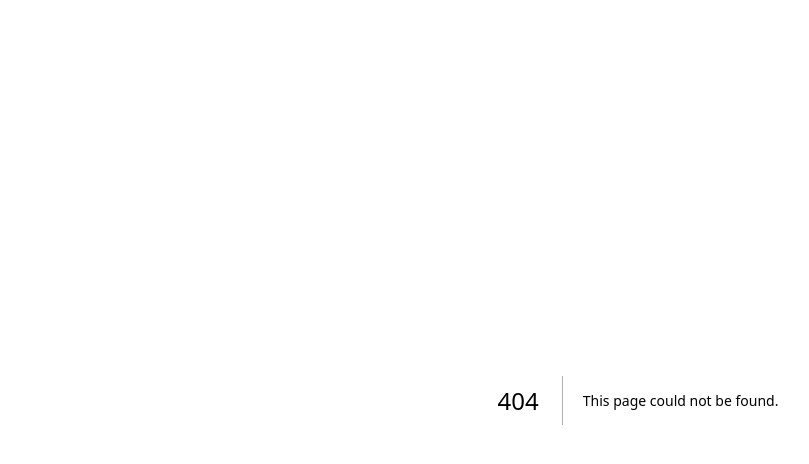
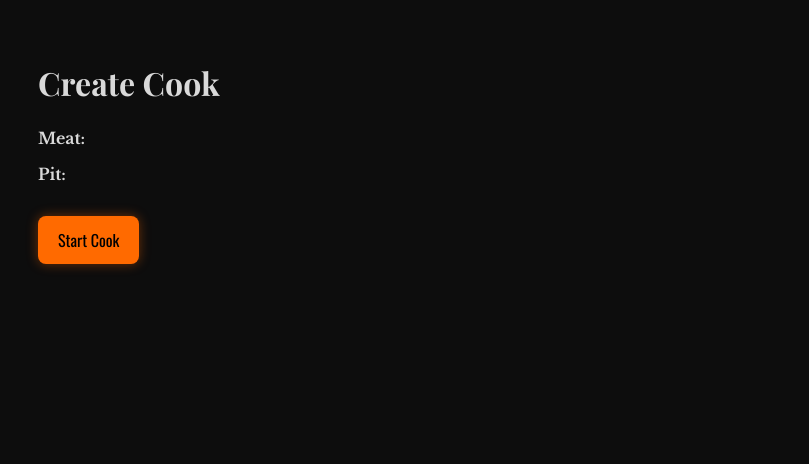
Before and after one commit to lonestarque78/The-Pit-Preacher-claude, a Next.js app in the folder apps/web/: page /cook/create in a window 1280 px wide. Before the commit this address had no page. Shown: the top 464 px of the page, without its empty margins (2-811 px from the left). Built offline with nearby package versions, Linux system fonts and the light colour scheme; a web font is replaced by a local one.

Commit message:
Add Cook Creation page

```diff
--- /dev/null
+++ b/apps/web/app/cook/create/page.tsx
@@ -0,0 +1,87 @@
+"use client";
+
+import { useEffect, useState } from "react";
+import { supabase } from "@/lib/supabase";
+import Button from "@/components/Button";
+
+export default function CreateCookPage() {
+  const [meat, setMeat] = useState("");
+  const [pit, setPit] = useState("");
+  const [loading, setLoading] = useState(true);
+
+  useEffect(() => {
+    // Read meat + pit from URL params
+    const params = new URLSearchParams(window.location.search);
+    const m = params.get("meat");
+    const p = params.get("pit");
+
+    if (m) setMeat(m);
+    if (p) setPit(p);
+
+    setLoading(false);
+  }, []);
+
+  const createCook = async () => {
+    if (!meat || !pit) {
+      alert("Missing meat or pit");
+      return;
+    }
+
+    const {
+      data: { user },
+    } = await supabase.auth.getUser();
+
+    if (!user) {
+      alert("You must be logged in");
+      return;
+    }
+
+    // Create cook record
+    const { data, error } = await supabase
+      .from("cooks")
+      .insert({
+        user_id: user.id,
+        meat,
+        pit,
+        status: "active",
+        started_at: new Date().toISOString(),
+      })
+      .select()
+      .single();
+
+    if (error) {
+      console.error(error);
+      alert("Error creating cook");
+      return;
+    }
+
+    // Redirect to cook dashboard (to be built next)
+    window.location.href = `/cook/${data.id}`;
+  };
+
+  if (loading) {
+    return (
+      <div style={{ padding: "40px" }}>
+        <h1 style={{ fontFamily: "var(--font-heading)" }}>Loading...</h1>
+      </div>
+    );
+  }
+
+  return (
+    <div style={{ padding: "40px" }}>
+      <h1 style={{ fontFamily: "var(--font-heading)", marginBottom: "var(--space-4)" }}>
+        Create Cook
+      </h1>
+
+      <p style={{ marginBottom: "var(--space-3)" }}>
+        <strong>Meat:</strong> {meat}
+      </p>
+
+      <p style={{ marginBottom: "var(--space-5)" }}>
+        <strong>Pit:</strong> {pit}
+      </p>
+
+      <Button onClick={createCook}>Start Cook</Button>
+    </div>
+  );
+}
```
